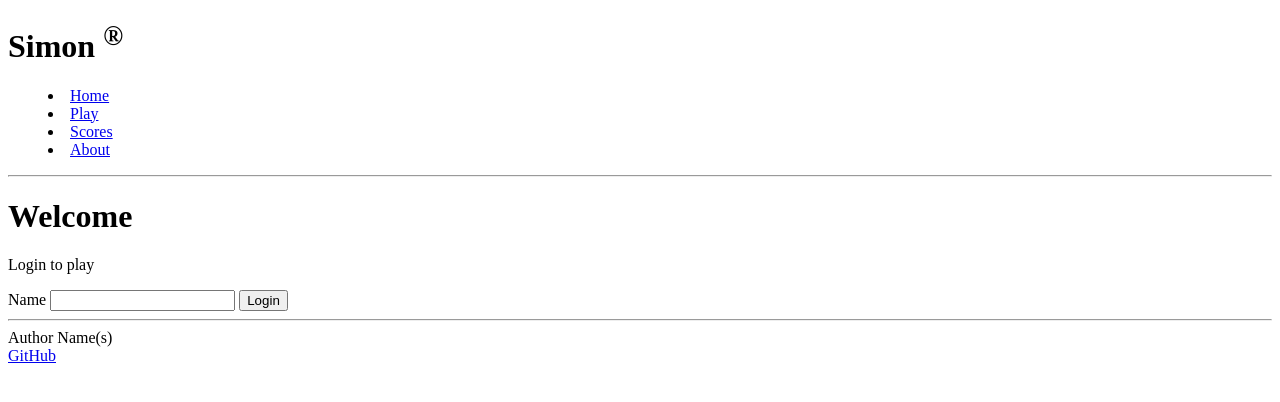
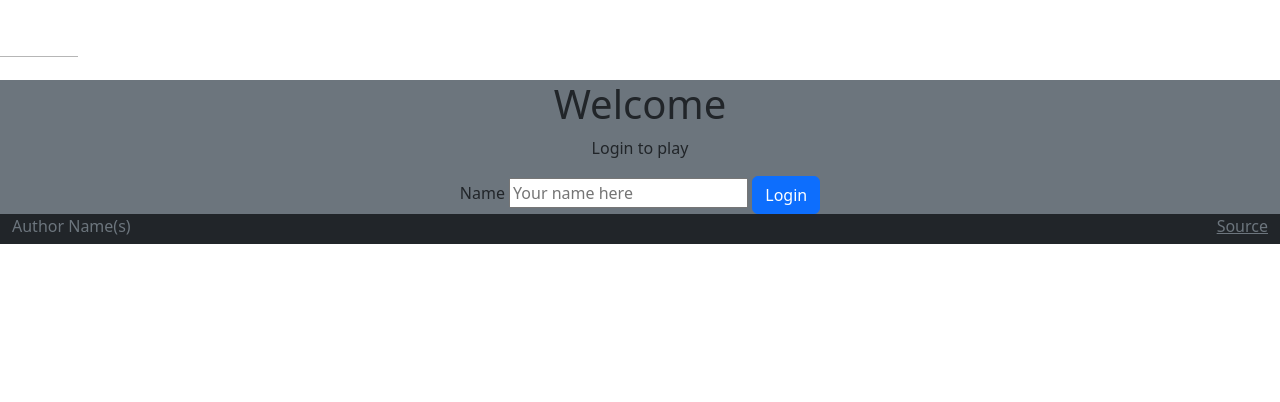
Before and after one commit to CollinMorrison/Simon, a plain HTML site: page index.html in a window 1280 px wide. Drawn offline with nearby package versions, Linux system fonts and the light colour scheme.

Commit message:
index.html updated with CSS

```diff
--- a/index.html
+++ b/index.html
@@ -6,42 +6,55 @@
         <meta name="viewport" content="width=device-width, initial-scale=1.0" />
         <title>Simon</title>
         <link rel="icon" href="favicon.ico" />
+
+        <link rel="stylesheet" href="main.css" />
+
+    <!-- Include bootstrap CSS framework -->
+    <link
+      href="https://cdn.jsdelivr.net/npm/bootstrap@5.2.2/dist/css/bootstrap.min.css"
+      rel="stylesheet"
+      integrity="sha384-Zenh87qX5JnK2Jl0vWa8Ck2rdkQ2Bzep5IDxbcnCeuOxjzrPF/et3URy9Bv1WTRi"
+      crossorigin="anonymous"
+    />
     </head>
     <body>
-        <!-- Use header, main, and footer elements to give semantic structure -->
-        <header>
-            <h1>Simon <sup>&reg;</sup></h1>
-
-            <!-- Navigation elements -->
-            <nav>
-                <!-- Menu is a semantic alternative to <ul> that represents an interaction -->
-                <menu>
-                    <li><a href="index.html">Home</a></li>
-                    <li><a href="play.html">Play</a></li>
-                    <li><a href="scores.html">Scores</a></li>
-                    <li><a href="about.html">About</a></li>
+        <header class="container-fluid">
+            <nav class="navbar fixed-top navbar-dark">
+              <a class="navbar-brand" href="#">Simon<sup>&reg;</sup></a>
+              <menu class="navbar-nav">
+                <li class="nav-item">
+                  <a class="nav-link active" href="index.html">Home</a>
+                </li>
+                <li class="nav-item">
+                  <a class="nav-link" href="play.html">Play</a>
+                </li>
+                <li class="nav-item">
+                  <a class="nav-link" href="scores.html">Scores</a>
+                </li>
+                <li class="nav-item">
+                  <a class="nav-link" href="about.html">About</a>
+                </li>
               </menu>
             </nav>
-
-            <!-- Since we don't have the ability to style we use old style HTML to give some visual formatting -->
-            <hr />
           </header>
 
-        <main>
+        <main class="container-fluid bg-secondary text-center">
+            <div>
                 <h1>Welcome</h1>
                 <p>Login to play</p>
                 <form method="get" action="play.html">
                     <label for="name">Name</label>
-                <input type="text" id="name" placehold="Your name here" />
-                <button type="submit">Login</button>
+                    <input type="text" id="name" placeholder="Your name here" />
+                    <button type="submit" class="btn btn-primary">Login</button>
                 </form>
+            </div>
         </main>
 
-        <footer>
-            <hr />
+        <footer class="bg-dark text-dark text-muted">
+            <div class="container-fluid">
                 <span class="text-reset">Author Name(s)</span>
-            <br />
-            <a href="https://github.com/CollinMorrison/Simon">GitHub</a>
+                <a class="text-reset" href="https://github.com/CollinMorrison/Simon">Source</a>
+            </div>
         </footer>
     </body>
 </html>
```
Lines whose indentation alone changed are shown as unchanged.
